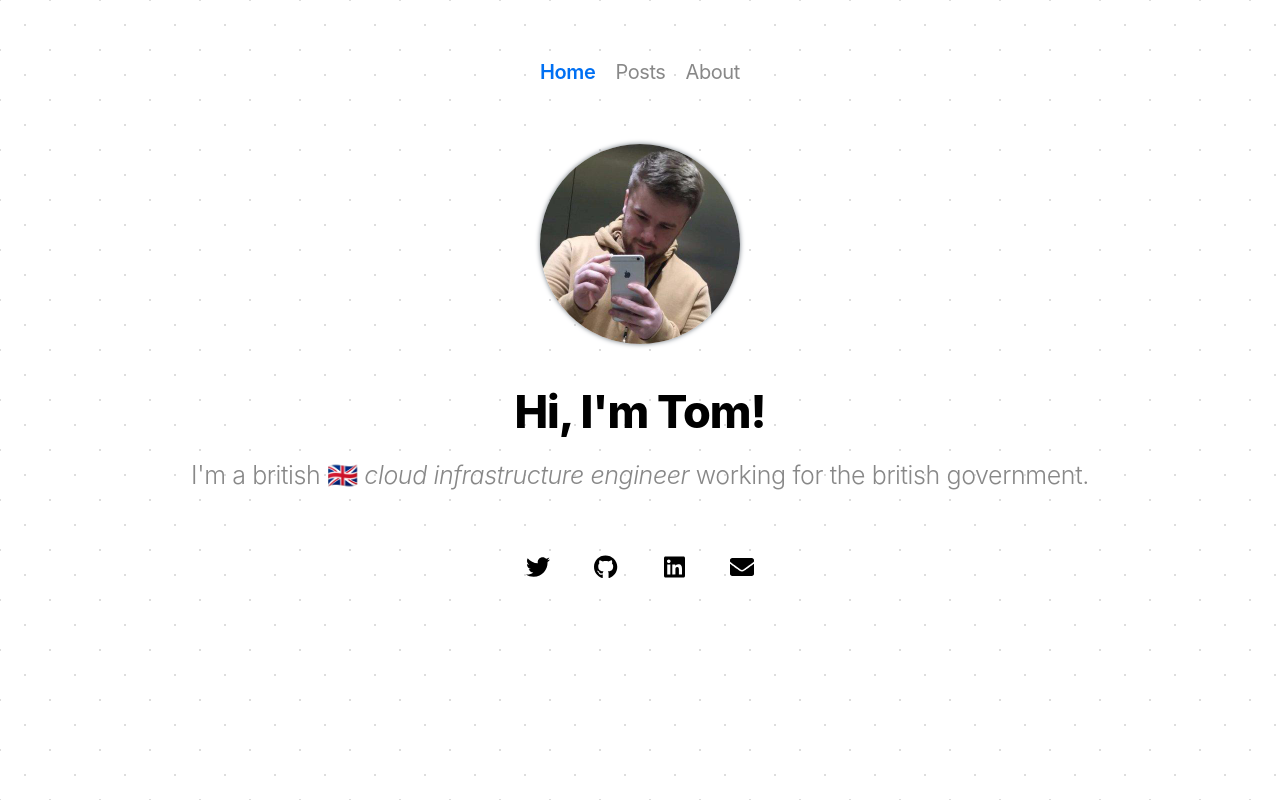
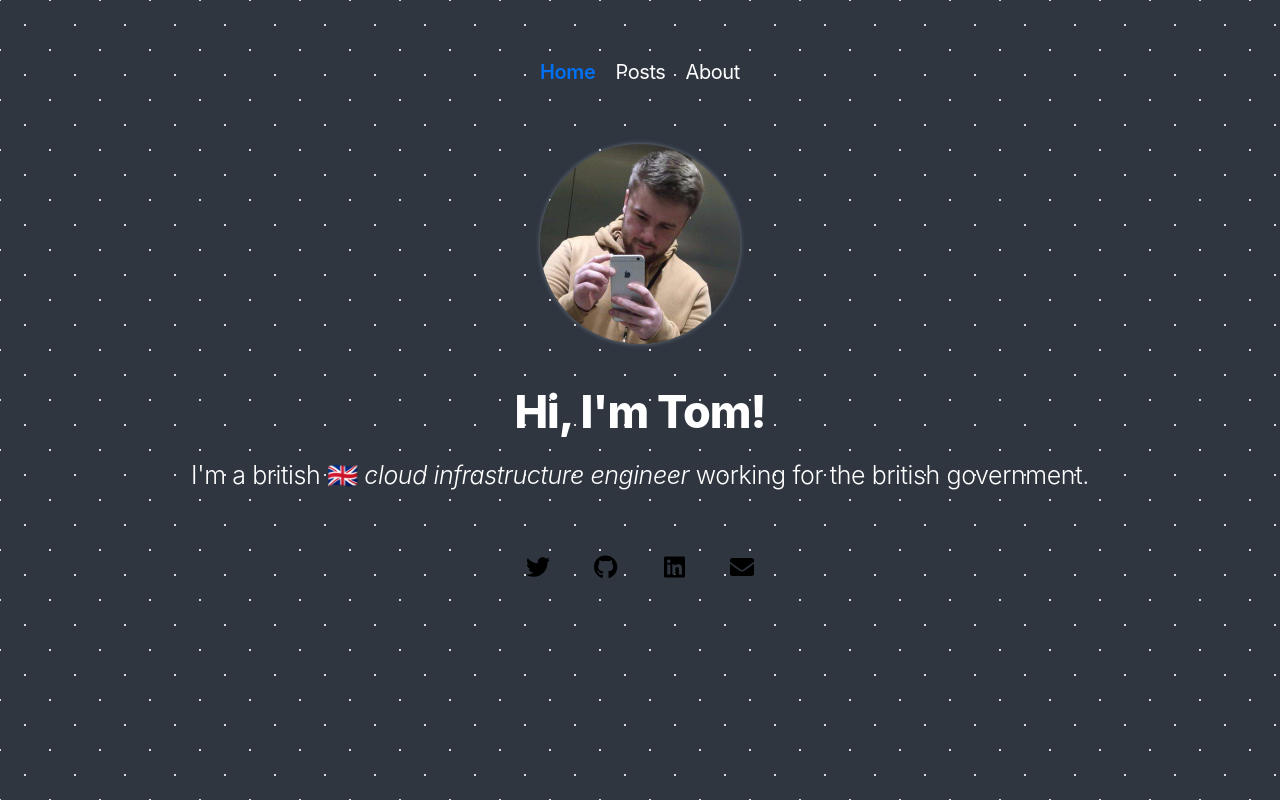
Before and after one commit to TomTucka/tomwithers.dev, a Next.js app: page / in a window 1280 px wide. Built offline with nearby package versions, Linux system fonts and the light colour scheme.

Commit message:
Update BG color

```diff
--- a/src/styles/global.css
+++ b/src/styles/global.css
@@ -4,11 +4,11 @@
   --gap: 1rem;
   --gap-double: 2rem;
 
-  --bg: #fff;
-  --fg: #000;
-  --accents-1: #111;
+  --bg: #2f3640;
+  --fg: #fff;
+  --accents-1: #fff;
   --accents-2: #333;
-  --accents-3: #888;
+  --accents-3: #fff;
   --geist-foreground: #000;
 
   --radius: 8px;
@@ -353,10 +353,6 @@ code {
   }
 }
 
-.dotted {
-  border-bottom: 1px dashed black;
-}
-
 footer {
   padding: 2em 0;
   text-align: center;
```
